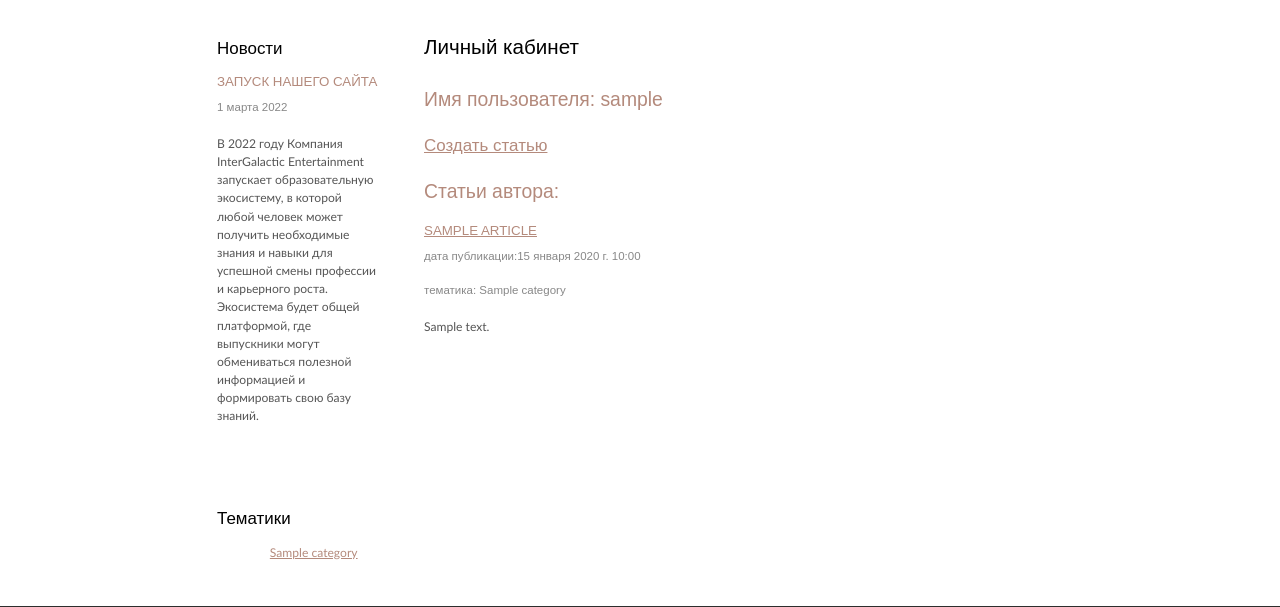
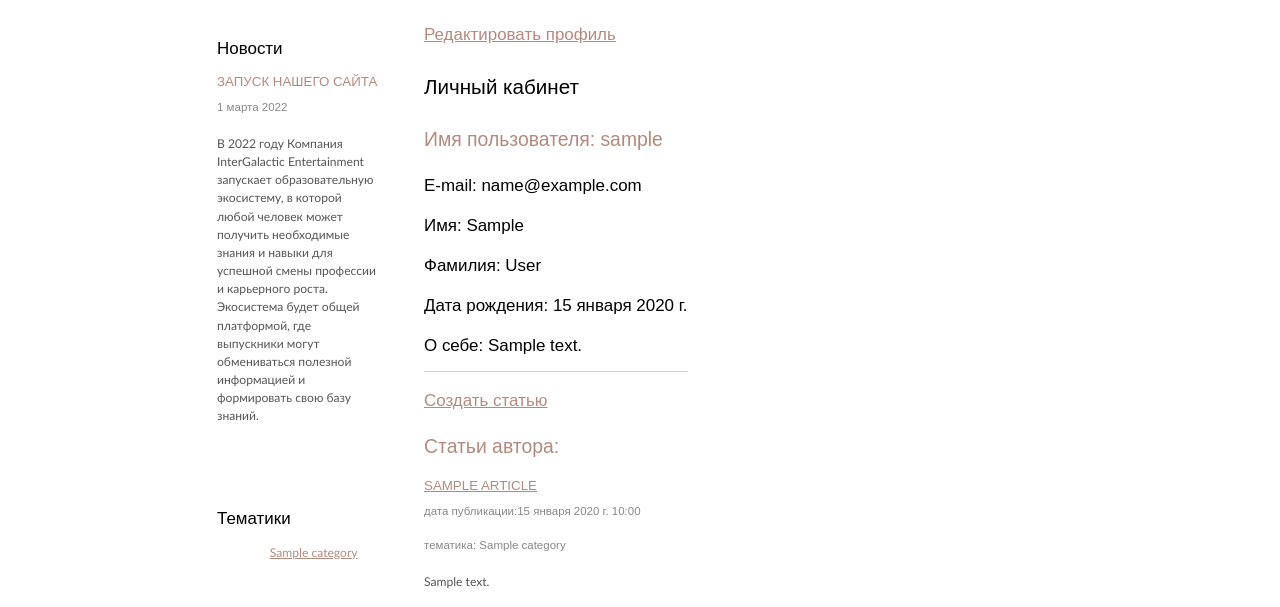
Before and after one commit to Zack8629/Pandora, a Django app: page /accounts/1/ in a window 1280 px wide. Shown: the part 186-793 px from the top of the page. Run offline with Django 4.2, Linux system fonts and the light colour scheme; a user stored in the database is signed in; tables that the repository leaves empty hold one stand-in row (values such as "Sample post"); parts of the project's set-up code (start-up, migrations or seed data) failed here and were passed over.

Commit message:
редактирование данных в личном кабинете

```diff
--- a/Pandora/account/models.py
+++ b/Pandora/account/models.py
@@ -1,8 +1,6 @@
 from django.contrib.auth.models import AbstractUser
 from django.db import models
 
-
-# Create your models here.
 
 class Author(AbstractUser):
     email = models.EmailField(verbose_name='email', unique=True)
--- a/Pandora/account/templates/account/account.html
+++ b/Pandora/account/templates/account/account.html
@@ -11,10 +11,18 @@
 
         {% include "inc-sidebar.html" %}
         <div>
-
+            <h3><a href="{% url 'account:update' pk=object.pk %}">Редактировать профиль</a></h3>
             <h1>{{page_title}}</h1>
             <h2>Имя пользователя: {{object.username}}</h2>
-             <h3><a href="{% url 'articles:create_articles' %}">Создать статью</a></h3>
+            <h3>E-mail: {{object.email}}</h3>
+            <h3>Имя: {{object.first_name}}</h3>
+            <h3>Фамилия: {{object.last_name}}</h3>
+            <h3>Дата рождения: {{object.birthday}}</h3>
+            <h3>О себе: {{object.about_me}}</h3>
+
+
+            <hr>
+            <h3><a href="{% url 'articles:create_articles' %}">Создать статью</a></h3>
             <h2>Статьи автора:</h2>
             {% for item in articles %}
             <a href="{% url 'articles:article_view' slug=item.slug %}">
--- a/Pandora/account/urls.py
+++ b/Pandora/account/urls.py
@@ -7,9 +7,8 @@ app_name = 'account'
 
 urlpatterns = [
     path('login/', LoginView.as_view(next_page='/'), name='login'),
+    path('update/<int:pk>/', account.AccountUpdateView.as_view(), name='update'),
     path('logout/', LogoutView.as_view(next_page='/'), name='logout'),
     path('registration/', account.RegistrationView.as_view(), name='registration'),
     path('<int:pk>/', account.AccountDetailView.as_view(), name='account'),
-
-
 ]
--- a/Pandora/account/views.py
+++ b/Pandora/account/views.py
@@ -1,10 +1,12 @@
+from django.contrib.messages.views import SuccessMessageMixin
 from django.http import HttpResponseForbidden, HttpResponseNotFound, HttpResponseRedirect
 from django.shortcuts import render, redirect
-from django.views.generic import DetailView
+from django.urls import reverse_lazy
+from django.views.generic import DetailView, UpdateView
 from django.views.generic.base import View
 
 from articles.models import Articles
-from articles.views import ContextDataMixin
+from articles.views import ContextDataMixin, PermissionUserMixin
 
 from .forms import CustomUserCreateForm
 from .models import Author
@@ -48,3 +50,14 @@ class AccountDetailView(ContextDataMixin, ProperUserMixin, DetailView):
         context['articles'] = Articles.objects.filter(author=pk)
 
         return context
+
+
+class AccountUpdateView(ContextDataMixin, SuccessMessageMixin, UpdateView):
+    model = Author
+    fields = ['username', 'first_name', 'last_name', 'email', 'about_me', 'birthday']
+    template_name = 'account/update_account.html'
+    page_title = 'Изменение профайла'
+    success_message = 'Данные успешно изменены'
+
+    def get_success_url(self):
+        return reverse_lazy('account:account', kwargs={'pk': self.request.user.pk})
```
Also changed, not shown: Pandora/account/templates/account/update_account.html (added, +25 -0 lines), Pandora/media/photos/2022/02/22/16425147751475532.jpg (added), 1 other file.
